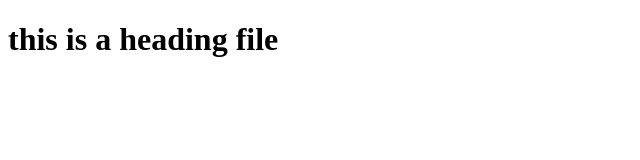
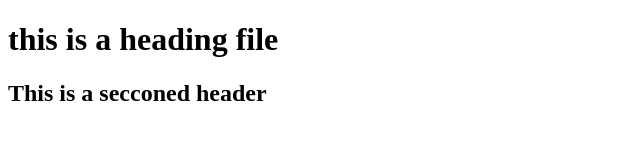
Before and after one commit to seidyesufali77/GIT-REPO, a plain HTML site: page index.html in a window 1280 px wide. Shown: the whole page, without its empty margins (0-640 px from the left). Drawn offline with Linux system fonts and the light colour scheme.

Commit message:
modified

```diff
--- a/index.html
+++ b/index.html
@@ -7,5 +7,6 @@
 </head>
 <body>
     <h1>this is a heading file </h1>
+    <h2>This is a secconed header</h2>
 </body>
 </html>
```
